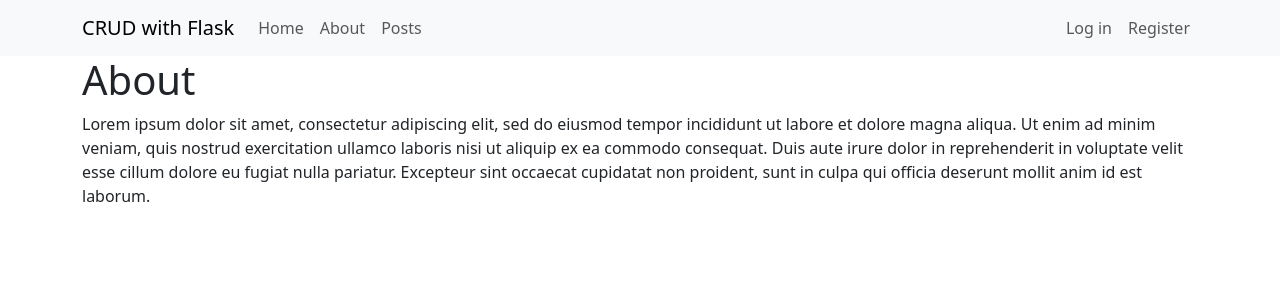
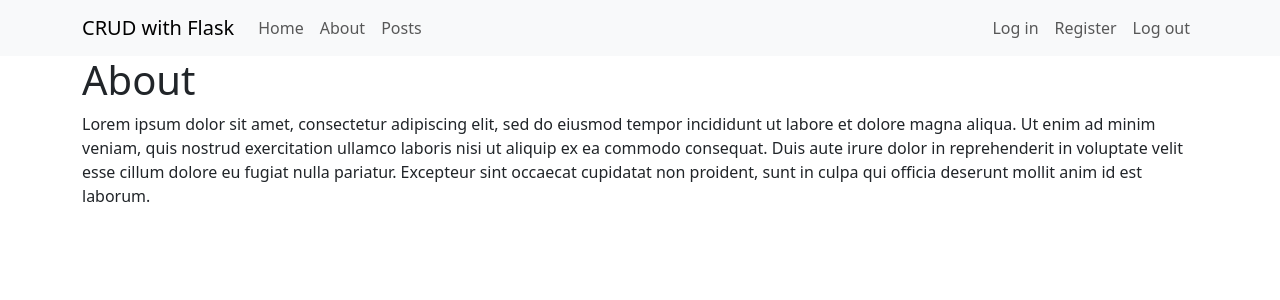
Before and after one commit to dylan2031/crud-with-flask, a Flask app: page /about in a window 1280 px wide. Shown: the top 300 px of the page. Run offline with Flask 3, Linux system fonts and the light colour scheme; some libraries are stand-ins or nearby versions.

Commit message:
Added log out functionality.

```diff
--- a/app.py
+++ b/app.py
@@ -97,6 +97,12 @@ def login():
 def dashboard():
     return render_template('dashboard.html')
 
+@app.route('/logout')
+def logout():
+    session.clear()
+    flash('You are now logged out.', 'info')
+    return redirect(url_for('index'))
+
 if __name__ == '__main__':
     app.secret_key='secret'
     app.run(debug=True)
--- a/templates/includes/nav.html
+++ b/templates/includes/nav.html
@@ -23,6 +23,9 @@
                 <li class="nav-item">
                     <a class="nav-link" aria-current="page" href="/register">Register</a>
                 </li>
+                <li class="nav-item">
+                    <a class="nav-link" aria-current="page" href="/logout">Log out</a>
+                </li>
             </ul>
         </div>
     </div>
```
